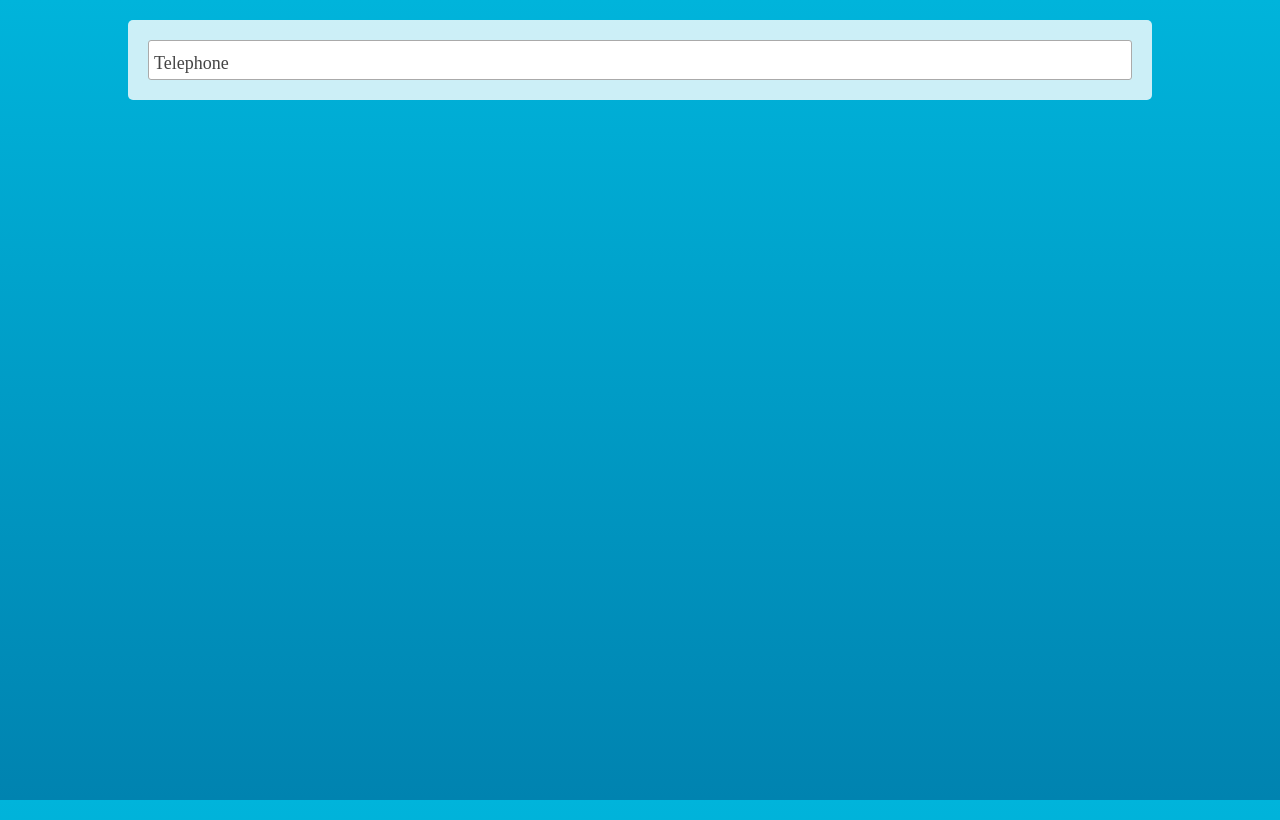
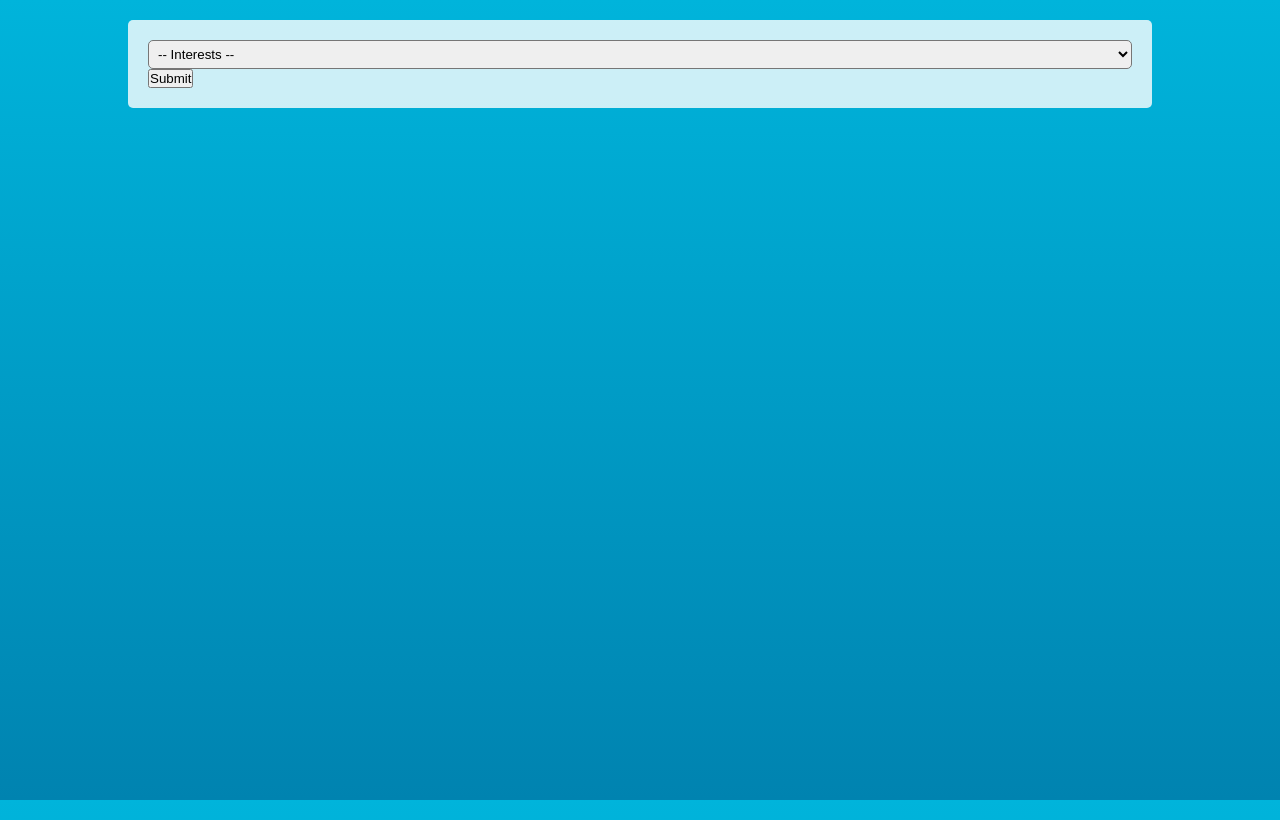
Before and after one commit to hjb1694/br_dynamic_fields, a Vue app: page / in a window 1280 px wide. Built offline with nearby package versions, Linux system fonts and the light colour scheme.

Commit message:
work on select input

```diff
--- a/src/App.vue
+++ b/src/App.vue
@@ -1,24 +1,33 @@
 <template>
   <form class="form" @submit.prevent>
     <!-- <textinput label="My label" v-model="myText" /> -->
-    <phoneinput label="Telephone" v-model="myphone"/>
-
+    <!-- <phoneinput label="Telephone" v-model="myphone"/> -->
+    <selectinput label="Interests" v-model="myselection" :config="{options: ['Biking', 'Hiking']}" />
+    <button @click="processsubmit">Submit</button>
   </form>
 </template>
 
 <script>
   import TextInput from './components/TextInput.vue';
   import PhoneInput from './components/PhoneInput.vue';
+  import SelectInput from './components/SelectInput.vue';
 
   export default {
     components: {
       'textinput': TextInput,
-      'phoneinput': PhoneInput
+      'phoneinput': PhoneInput,
+      'selectinput': SelectInput
     },
     data() {
       return {
         myText: '',
-        myphone: ''
+        myphone: '',
+        myselection: ''
+      }
+    },
+    methods: {
+      processsubmit() {
+        console.log('mySelection: ', this.myselection);
       }
     }
   }
--- /dev/null
+++ b/src/components/SelectInput.vue
@@ -0,0 +1,48 @@
+<template>
+    <select
+    v-model="selection"
+    class="select-input"
+    @change="onSelect"
+    >
+        <option disabled value="">-- {{ label }} --</option>
+        <option v-for="option in config.options" :value="option">{{ option }}</option>
+    </select>
+</template>
+
+<script>
+export default {
+    props: {
+        modelValue: {
+            type: String
+        },
+        label: {
+            type: String,
+            required: true
+        },
+        config: {
+            type: Object,
+            required: true
+        }
+    },
+    data(){
+        return {
+            selection: ''
+        }
+    },
+    emits: ['update:modelValue'],
+    methods: {
+        onSelect(){
+            this.$emit('update:modelValue', this.selection);
+        }
+    }
+}
+</script>
+
+<style lang="scss">
+    .select-input {
+        display:block;
+        width:100%;
+        padding:5px;
+        border-radius:5px;
+    }
+</style>
```
Also changed, not shown: src/fields.js (+12 -8 lines).
